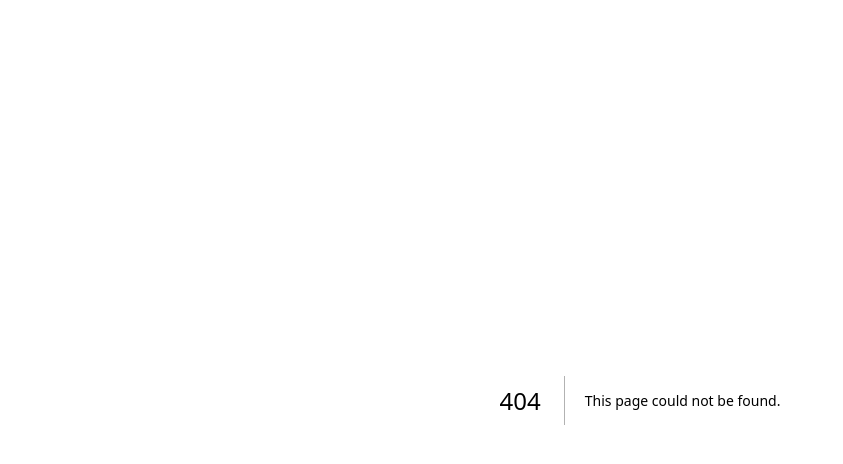
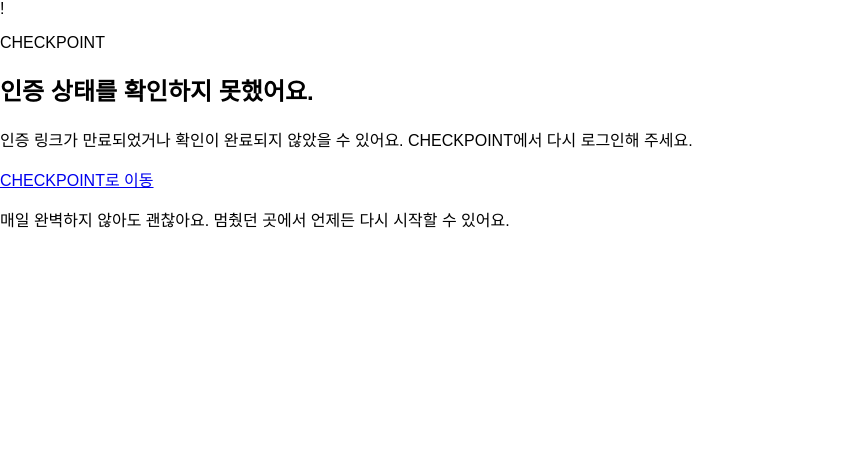
Before and after one commit to ydv721/CheckPointPlan, a Next.js app: page /email-confirmed in a window 1280 px wide. Before the commit this address had no page. Shown: the top 464 px of the page, without its empty margins (0-843 px from the left). Built offline with nearby package versions, Linux system fonts and the light colour scheme; no server answers; a web font is replaced by a local one.

Commit message:
feat: add email confirmation landing page

```diff
--- /dev/null
+++ b/app/email-confirmed/page.tsx
@@ -0,0 +1,71 @@
+"use client";
+
+import { useEffect, useState } from "react";
+import { supabase } from "@/lib/supabase";
+
+type Status = "checking" | "confirmed" | "unverified";
+
+export default function EmailConfirmedPage() {
+  const [status, setStatus] = useState<Status>("checking");
+
+  useEffect(() => {
+    const client = supabase();
+    if (!client) {
+      setStatus("unverified");
+      return;
+    }
+
+    let active = true;
+    const isConfirmed = (user: { email_confirmed_at?: string; confirmed_at?: string } | null) =>
+      Boolean(user?.email_confirmed_at || user?.confirmed_at);
+
+    const { data: { subscription } } = client.auth.onAuthStateChange((_event, session) => {
+      if (!active || !session?.user) return;
+      setStatus(isConfirmed(session.user) ? "confirmed" : "unverified");
+    });
+
+    client.auth.getSession().then(({ data, error }) => {
+      if (!active) return;
+      const user = data.session?.user ?? null;
+      setStatus(!error && isConfirmed(user) ? "confirmed" : "unverified");
+    });
+
+    return () => {
+      active = false;
+      subscription.unsubscribe();
+    };
+  }, []);
+
+  const heading =
+    status === "checking"
+      ? "인증 상태를 확인하고 있어요."
+      : status === "confirmed"
+        ? "이메일 인증이 완료됐어요."
+        : "인증 상태를 확인하지 못했어요.";
+
+  const description =
+    status === "checking"
+      ? "잠시만 기다려 주세요."
+      : status === "confirmed"
+        ? "CHECKPOINT에 오신 것을 환영해요. 이제 플래너를 이용하실 수 있어요."
+        : "인증 링크가 만료되었거나 확인이 완료되지 않았을 수 있어요. CHECKPOINT에서 다시 로그인해 주세요.";
+
+  return (
+    <main className="email-confirmed-page">
+      <section className="email-confirmed-card" aria-live="polite">
+        <div className="email-confirmed-mark" aria-hidden="true">
+          {status === "checking" ? "…" : status === "confirmed" ? "✓" : "!"}
+        </div>
+        <p className="email-confirmed-eyebrow">CHECKPOINT</p>
+        <h1>{heading}</h1>
+        <p className="email-confirmed-description">{description}</p>
+        <a className="email-confirmed-link" href="https://checkpoint-plan.vercel.app/">
+          CHECKPOINT로 이동
+        </a>
+        <p className="email-confirmed-note">
+          매일 완벽하지 않아도 괜찮아요. 멈췄던 곳에서 언제든 다시 시작할 수 있어요.
+        </p>
+      </section>
+    </main>
+  );
+}
```
